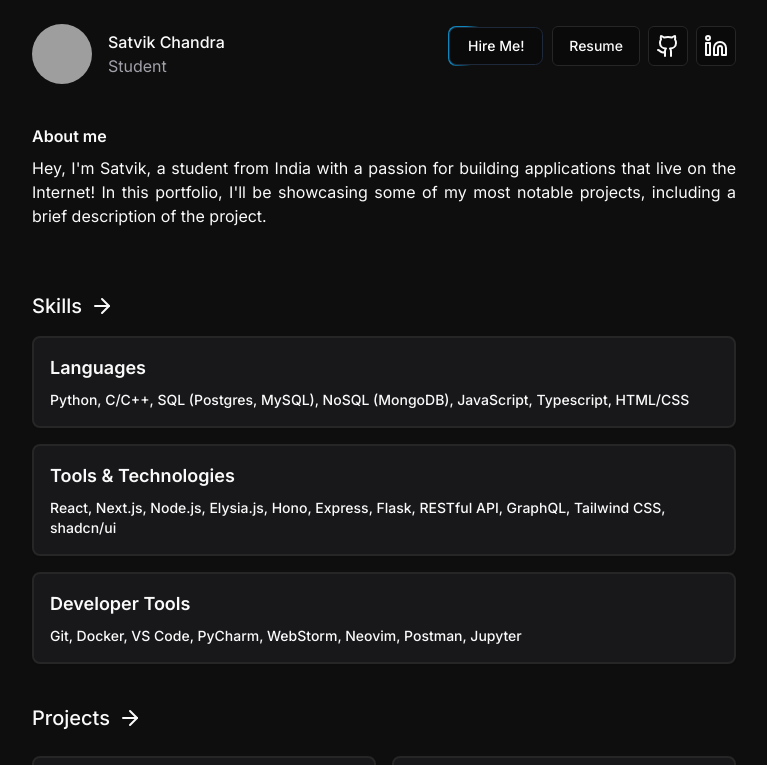
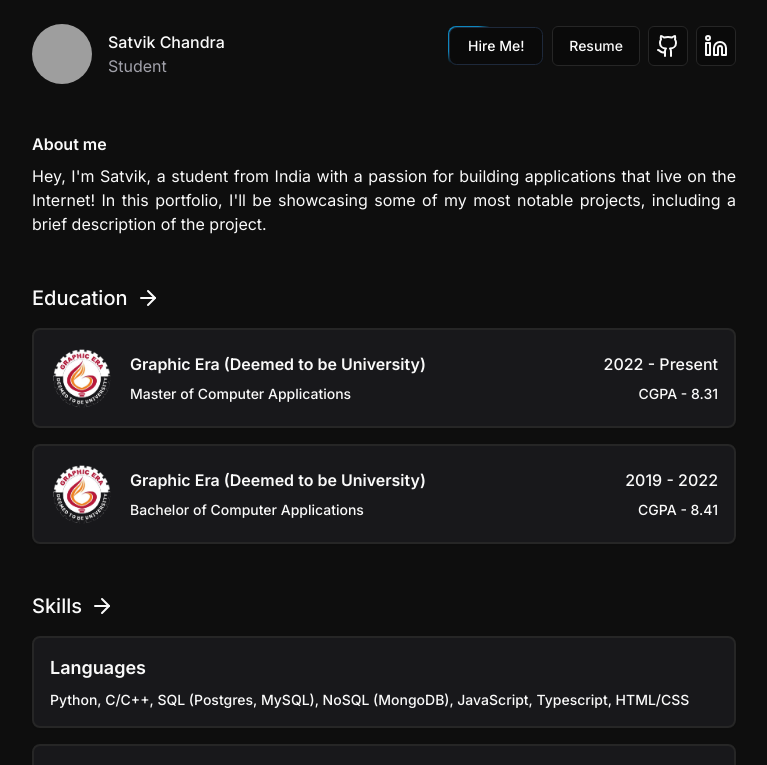
Before and after one commit to SattuSupari21/portfolio-v1, a Next.js app: page / in a window 1280 px wide. Shown: the top 765 px of the page, without its empty margins (256-1023 px from the left). Built offline with nearby package versions, Linux system fonts and the light colour scheme; grey boxes are pictures that could not be loaded.

Commit message:
added education section

```diff
--- a/src/app/page.tsx
+++ b/src/app/page.tsx
@@ -2,13 +2,15 @@ import { About } from "@/components/About";
 import { Header } from "../components/Header";
 import { Skills } from "@/components/Skills";
 import { Projects } from "@/components/Projects";
+import { Education } from "@/components/Education";
 
 export default function Home() {
     return (
         <main className="flex bg-[#0e0e0e] flex-col items-center mb-6">
-            <div className="w-full min-h-full flex flex-col p-2 max-[720px]:p-4 gap-10 max-[480px]:p-4 max-w-[720px]">
+            <div className="w-full min-h-full flex flex-col p-2 max-[720px]:p-4 gap-12 max-[480px]:p-4 max-w-[720px]">
                 <Header />
                 <About />
+                <Education />
                 <Skills />
                 <Projects />
             </div>
--- /dev/null
+++ b/src/components/Education.tsx
@@ -0,0 +1,40 @@
+import { ArrowRight } from "lucide-react"
+import { Card } from "./ui/card"
+
+export const Education = () => {
+    return (
+        <div className="w-full space-y-4">
+            <span className="flex items-center gap-2 text-xl font-medium">Education<ArrowRight /></span>
+            <Card className="flex items-center gap-4 p-4 hover:border-orange-400">
+                {/*<span className="text-lg font-semibold">Languages</span>*/}
+                <img src="/images/college-logo.png" alt="college logo" className="w-16 h-16" />
+                <div className="w-full flex flex-col gap-2">
+                    <div className="flex items-center justify-between">
+                        <span className="text-md font-semibold">Graphic Era (Deemed to be University)</span>
+                        <span className="text-md font-medium max-[480px]:hidden">2022 - Present</span>
+                    </div>
+                    <div className="flex items-center justify-between">
+                        <span className="text-sm font-medium">Master of Computer Applications</span>
+                        <span className="text-sm font-medium max-[480px]:hidden">CGPA - 8.31</span>
+                    </div>
+                    <span className="text-sm font-medium min-[480px]:hidden">CGPA - 8.31</span>
+                </div>
+            </Card>
+            <Card className="flex items-center gap-4 p-4 hover:border-orange-400">
+                {/*<span className="text-lg font-semibold">Languages</span>*/}
+                <img src="/images/college-logo.png" alt="college logo" className="w-16 h-16" />
+                <div className="w-full flex flex-col gap-2">
+                    <div className="flex items-center justify-between">
+                        <span className="text-md font-semibold">Graphic Era (Deemed to be University)</span>
+                        <span className="text-md font-medium max-[480px]:hidden">2019 - 2022</span>
+                    </div>
+                    <div className="flex items-center justify-between">
+                        <span className="text-sm font-medium">Bachelor of Computer Applications</span>
+                        <span className="text-sm font-medium max-[480px]:hidden">CGPA - 8.41</span>
+                    </div>
+                    <span className="text-sm font-medium min-[480px]:hidden">CGPA - 8.41</span>
+                </div>
+            </Card>
+        </div>
+    )
+}
--- a/src/components/Skills.tsx
+++ b/src/components/Skills.tsx
@@ -6,7 +6,7 @@ import { BackgroundGradient } from "./ui/background-gradient"
 
 export const Skills = () => {
     return (
-        <div className="w-full space-y-4 mt-6">
+        <div className="w-full space-y-4">
             <span className="flex gap-2 items-center text-xl font-medium">Skills<ArrowRight /></span>
             {/*
             <div className="w-full rounded-lg bg-gradient-to-r from-pink-500 via-red-500 to-yellow-500 p-1">
```
Also changed, not shown: public/images/college-logo.png (added).
